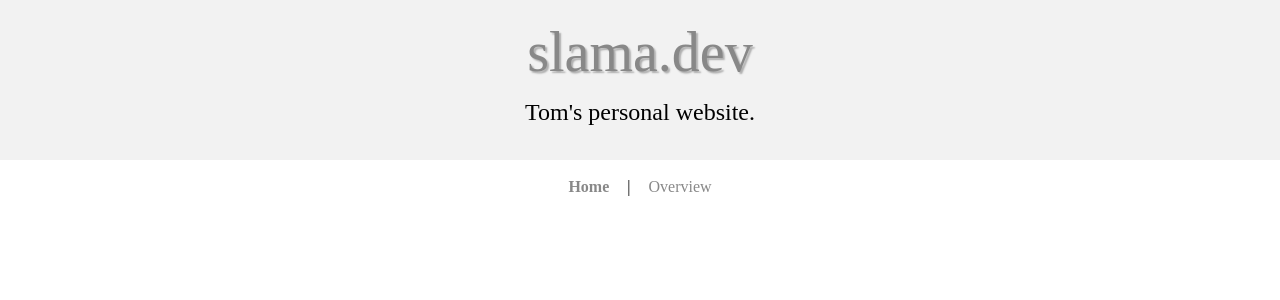
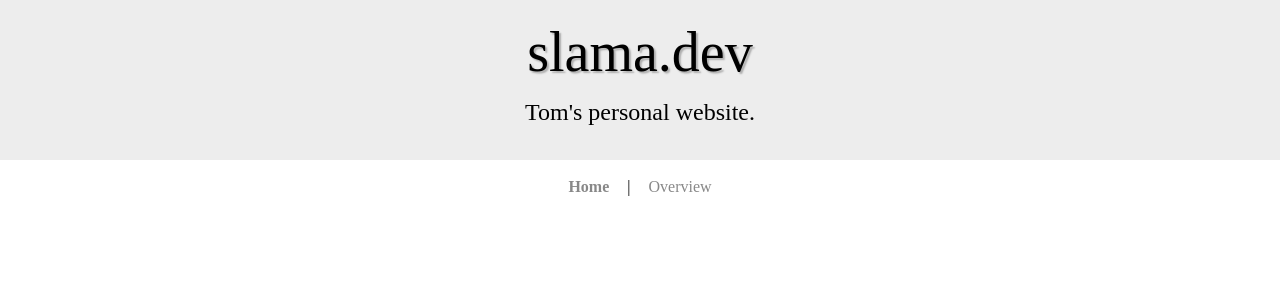
Before and after one commit to xiaoxiae/slama.dev, a Jekyll site: the page built from index.html, in a window 1280 px wide. Shown: the top 300 px of the page. Built offline with Jekyll 4.4.1, drawn with Linux system fonts in a browser that asks for light colours; some web fonts are replaced.

Commit message:
make title the same color as text

```diff
--- a/_sass/_main.scss
+++ b/_sass/_main.scss
@@ -138,9 +138,14 @@ body.light {
     &:hover {color: $light-text-color !important;}
   }
 
-  .header {background-color: lighten($light-text-color, 95%);}
+  .header {background-color: lighten($light-text-color, 93%);}
 
-  .title { a{text-shadow: 2px 2px 0.03em lighten($light-link-color, 15%);}}
+  .title {
+    a {
+      color: $light-text-color !important;
+      text-shadow: 2px 2px 0.03em lighten($light-link-color, 15%);
+    }
+  }
 
   .highlight {
     background-color: lighten($light-text-color, 98%);
@@ -231,7 +236,13 @@ body.dark {
 
   .header {background-color: $dark-background-color}
 
-  .title { a {text-shadow: 2px 2px 0.05em darken($dark-text-color, 15%);}}
+
+  .title {
+    a {
+      color: $dark-text-color !important;
+      text-shadow: 2px 2px 0.05em darken($dark-text-color, 15%);
+    }
+  }
 
   .highlight {
     background-color: darken($dark-text-color, 98%);
```
